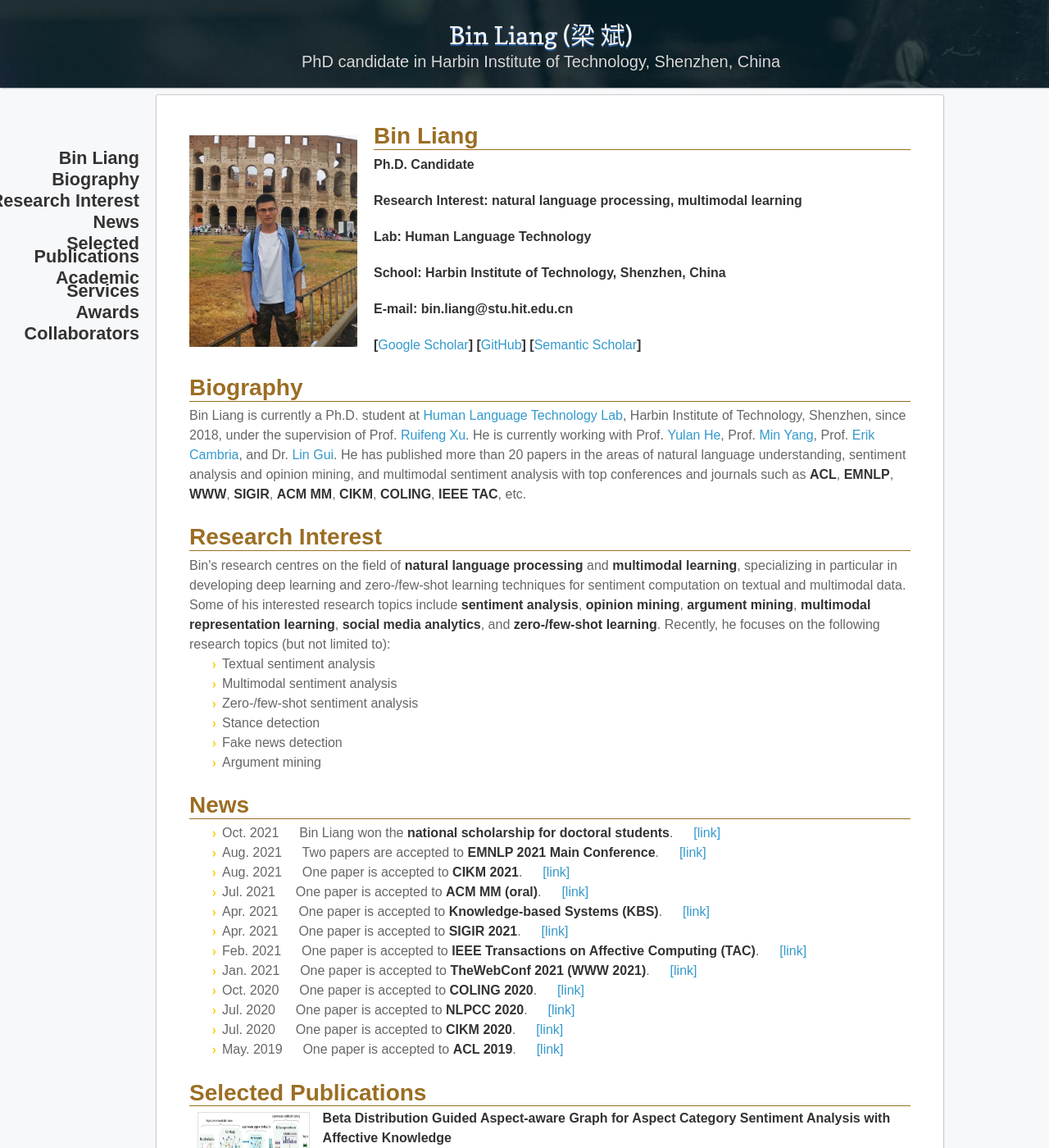
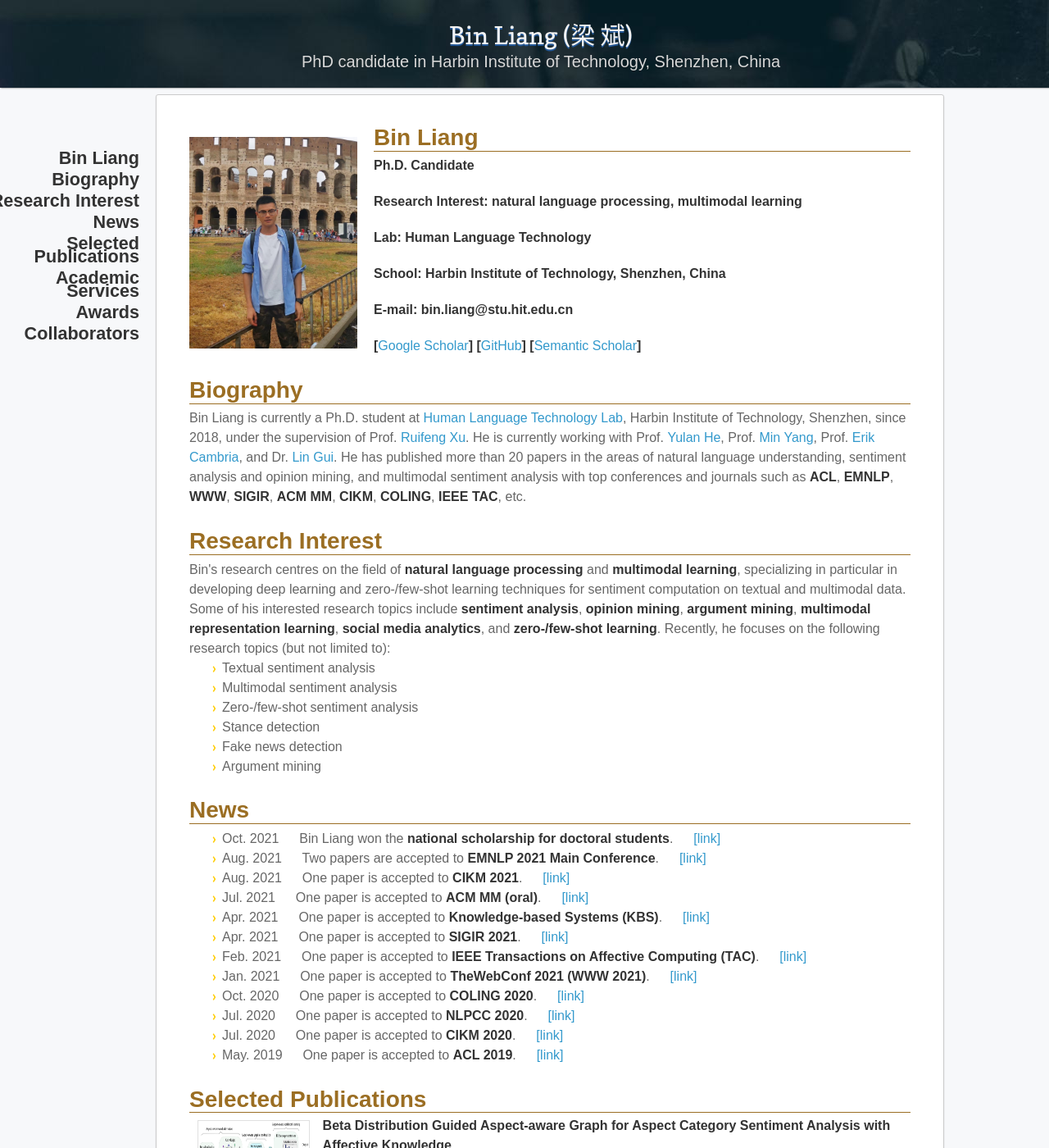
Before and after one commit to BinLiang-NLP/BinLiang-NLP.github.io, a Jekyll site: the page built from index.md, in a window 1280 px wide and 1400 px high. Shown: the whole window at 82% size. Built offline with Jekyll 4.4.1, drawn with Linux system fonts in a browser that asks for light colours; nearby versions of some CDN libraries; our own code applies the rules of GitHub Pages for plain Markdown files.

Commit message:
Update jekyll-theme-leap-day.scss

```diff
--- a/_sass/jekyll-theme-leap-day.scss
+++ b/_sass/jekyll-theme-leap-day.scss
@@ -565,8 +565,8 @@ table.imgtable, table.imgtable td {
     text-align: left;
     padding-top: 0em;
     padding-bottom: 0em;
-    margin-top: -0.2em;
-    margin-bottom: -0.2em;
+    margin-top: -0.1em;
+    margin-bottom: -0.1em;
 }
 
 
```
